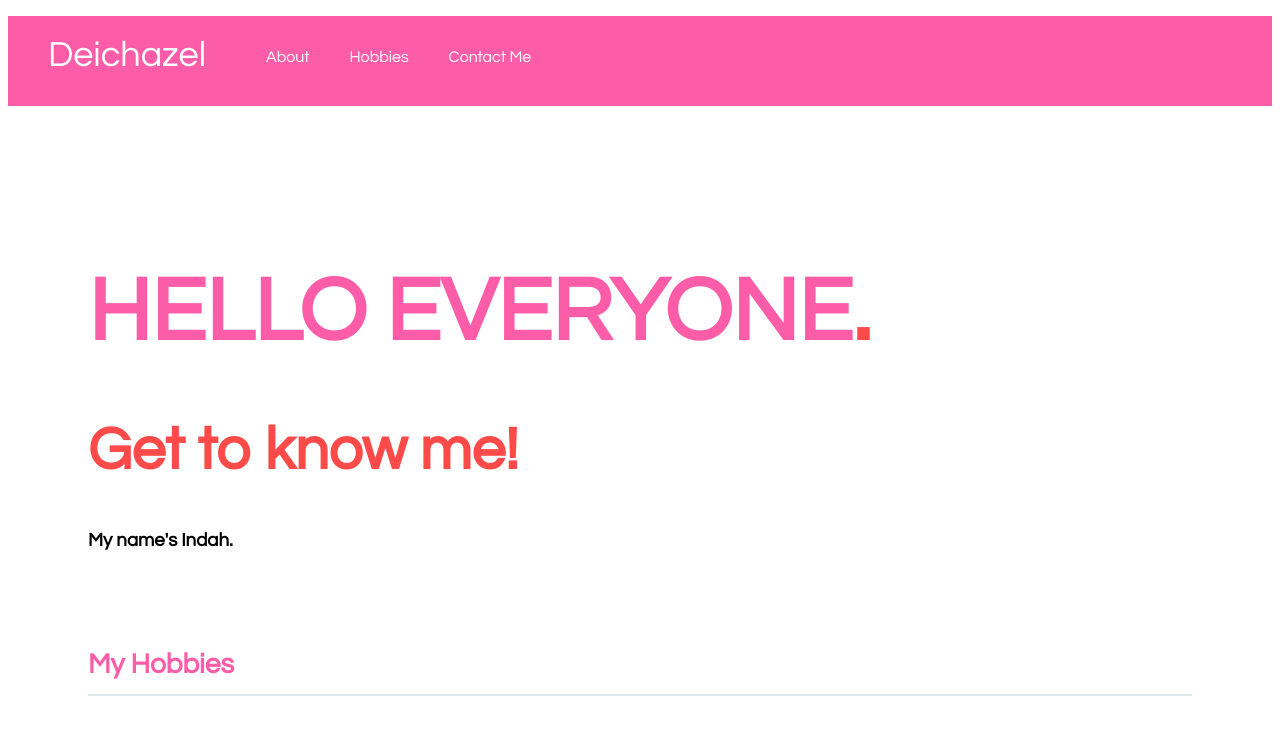
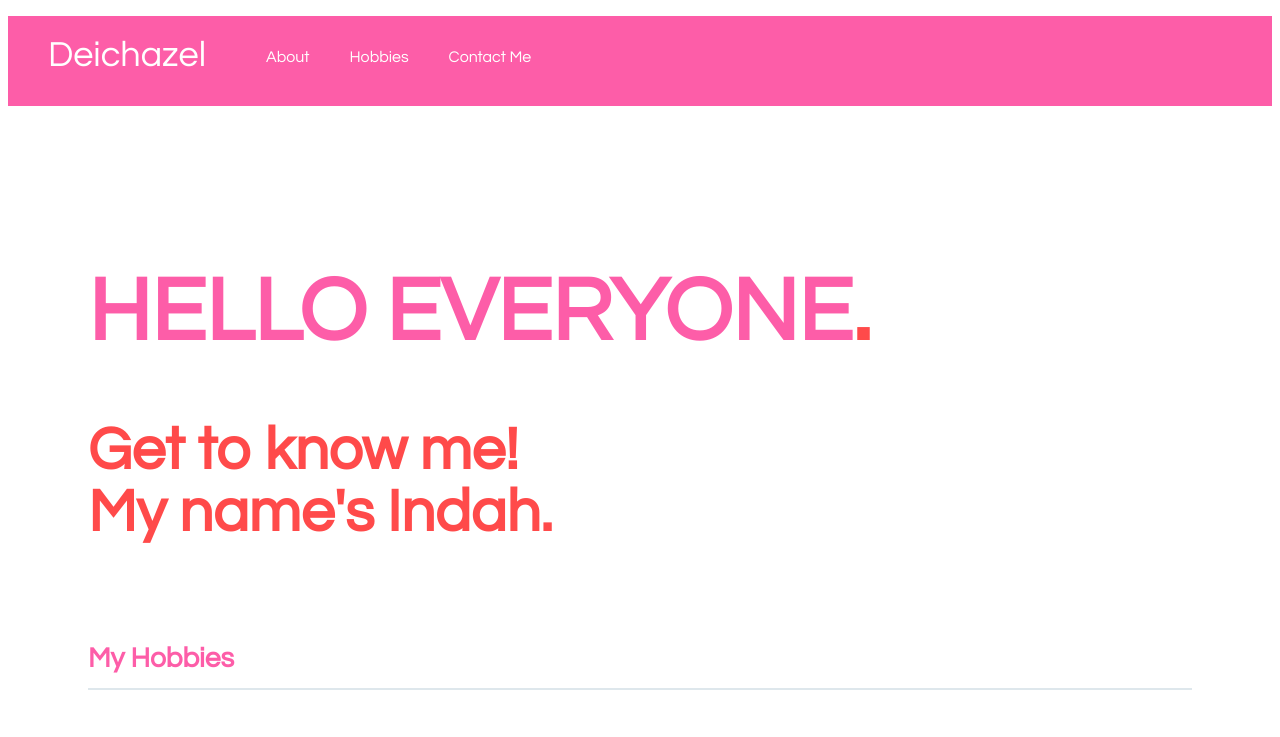
Before and after one commit to bayuhanggara/simple-page, a plain HTML site: page index.html in a window 1280 px wide. Shown: the top 737 px of the page. Drawn offline with Linux system fonts and the light colour scheme.

Commit message:
Update index.html

```diff
--- a/index.html
+++ b/index.html
@@ -20,8 +20,8 @@
     <div class="main">
       <div class="copy-container">
         <h1>HELLO EVERYONE<span>.</span></h1>
-        <h2>Get to know me!</h2>
-        <h3>My name's Indah.</h3>
+        <h2>Get to know me!<br><span>
+          My name's Indah.</span></h2>
       </div>
 
       <div class="contents">
```
